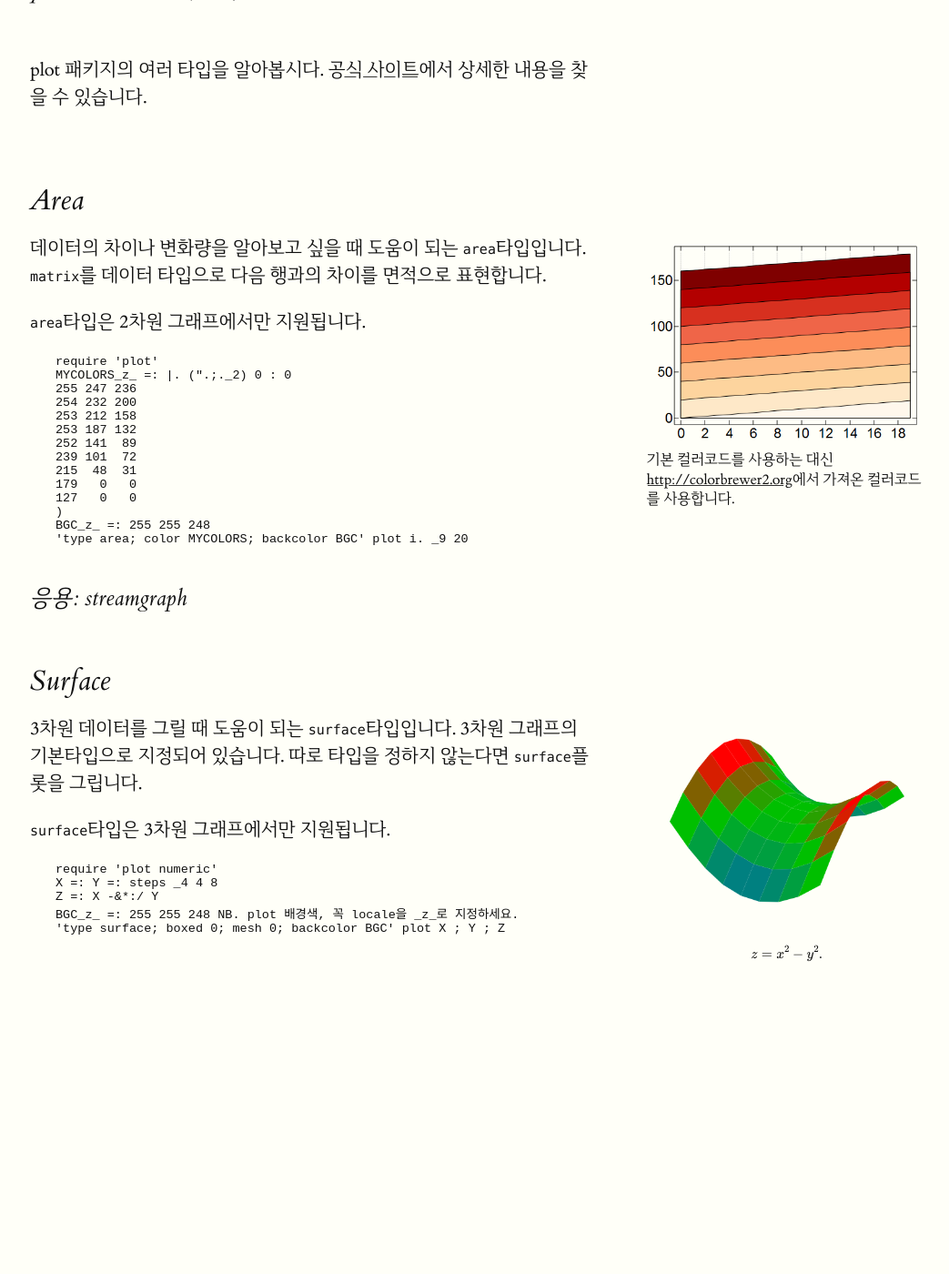
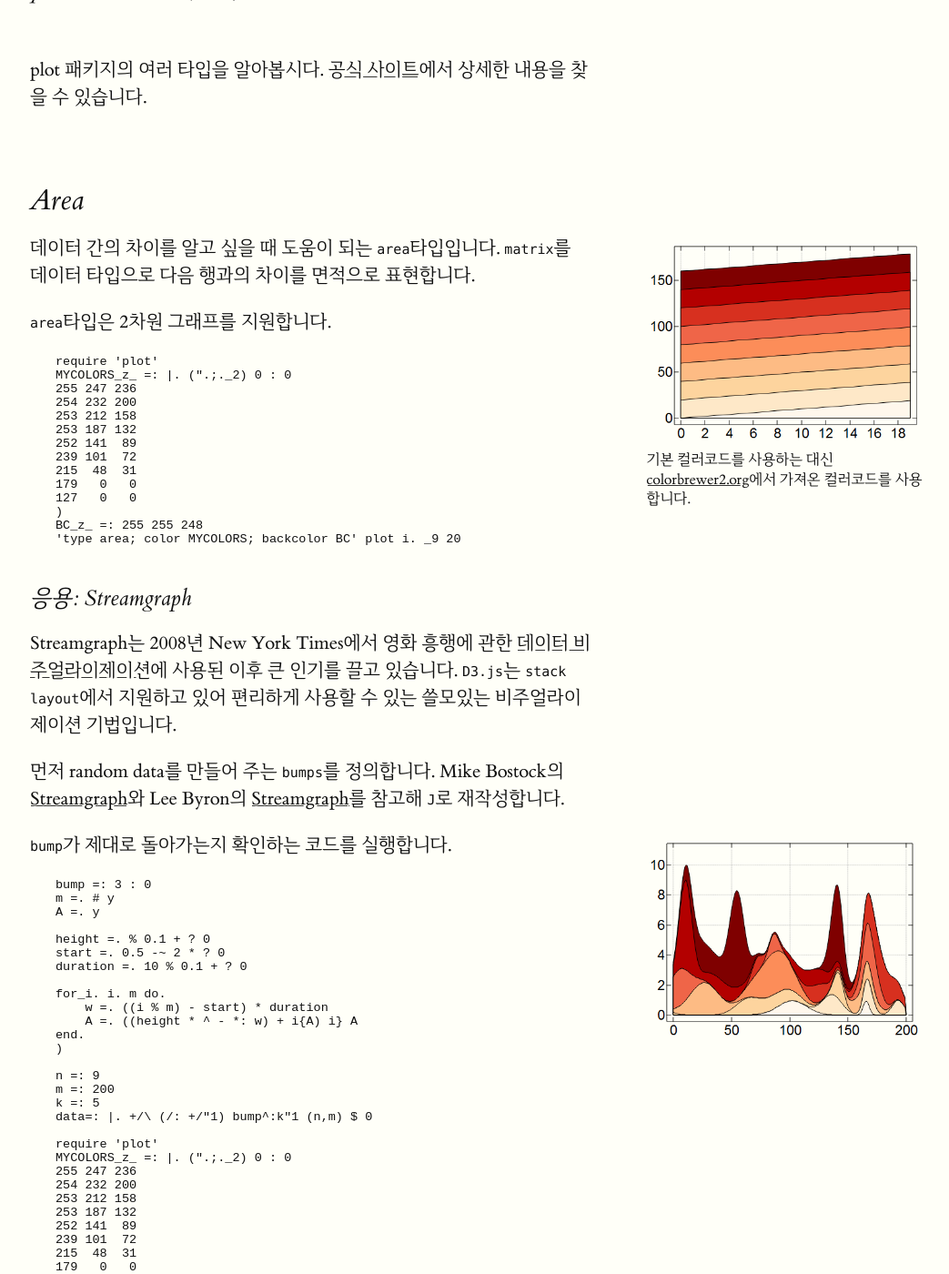
Before and after one commit to toolofthought/toolofthought.github.io, a Jekyll site: the page built from _posts/jlang/plot/2017-03-16-types.html, in a window 1280 px wide and 1400 px high, scrolled down 239 px. Shown: the whole window at 91% size, without its empty margins (127-1170 px from the left). Built offline with Jekyll 4.4.1, drawn with Linux system fonts in a browser that asks for light colours; formulas are drawn with MathJax 3; before the commit the page ends 1394 px from its top, so only the background shows below that; some of the changed text lies outside the part shown.

Commit message:
streamgraph basic 추가

```diff
--- a/_posts/jlang/plot/2017-03-16-types.html
+++ b/_posts/jlang/plot/2017-03-16-types.html
@@ -13,9 +13,9 @@ permalink: /:categories/:title/
 
 <section>
 	<h2>Area</h2>
-	<p><label for="area-basic-figure" class="margin-toggle">&#8853;</label><input type="checkbox" id="wire-basic-figure" class="margin-toggle"/><span class="marginnote"><img src="{{site.baseurl}}/assets/img/jlang/plot/area-basic.png"  alt="Image of Basic Area Plot"/>기본 컬러코드를 사용하는 대신 <a href="http://colorbrewer2.org/#type=sequential&scheme=OrRd&n=9">http://colorbrewer2.org</a>에서 가져온 컬러코드를 사용합니다.</span>데이터의 차이나 변화량을 알아보고 싶을 때 도움이 되는 <code>area</code>타입입니다. <code>matrix</code>를 데이터 타입으로 다음 행과의 차이를 면적으로 표현합니다.</p>
+	<p><label for="area-basic-figure" class="margin-toggle">&#8853;</label><input type="checkbox" id="wire-basic-figure" class="margin-toggle"/><span class="marginnote"><img src="{{site.baseurl}}/assets/img/jlang/plot/area-basic.png"  alt="Image of Basic Area Plot"/>기본 컬러코드를 사용하는 대신 <a href="http://colorbrewer2.org/#type=sequential&scheme=OrRd&n=9">colorbrewer2.org</a>에서 가져온 컬러코드를 사용합니다.</span>데이터 간의 차이를 알고 싶을 때 도움이 되는 <code>area</code>타입입니다. <code>matrix</code>를 데이터 타입으로 다음 행과의 차이를 면적으로 표현합니다.</p>
 
-	<p><code>area</code>타입은 2차원 그래프에서만 지원됩니다.</p>
+	<p><code>area</code>타입은 2차원 그래프를 지원합니다.</p>
 	<pre class="code">
 require 'plot'
 MYCOLORS_z_ =: |. (".;._2) 0 : 0
@@ -29,24 +29,69 @@ MYCOLORS_z_ =: |. (".;._2) 0 : 0
 179   0   0
 127   0   0
 )
-BGC_z_ =: 255 255 248
-'type area; color MYCOLORS; backcolor BGC' plot i. _9 20
+BC_z_ =: 255 255 248
+'type area; color MYCOLORS; backcolor BC' plot i. _9 20
 	</pre>
 
-	<h3>응용: streamgraph</h3>
+	<h3>응용: Streamgraph</h3>
+	<p>Streamgraph는 2008년 New York Times에서 영화 흥행에 관한 <a href="http://www.nytimes.com/interactive/2008/02/23/movies/20080223_REVENUE_GRAPHIC.html?_r=1&">데이터 비주얼라이제이션</a>에 사용된 이후 큰 인기를 끌고 있습니다. <code>D3.js</code>는 <code>stack layout</code>에서 지원하고 있어 편리하게 사용할 수 있는 쓸모있는 비주얼라이제이션 기법입니다.</p>
+
+	<p>먼저 random data를 만들어 주는 <code>bumps</code>를 정의합니다. Mike Bostock의 <a href="https://bl.ocks.org/mbostock/4060954">Streamgraph</a>와 Lee Byron의 <a href="https://github.com/leebyron/streamgraph/blob/master/LateOnsetDataSource.java">Streamgraph</a>를 참고해 <code>J</code>로 재작성합니다.</p>
+
+	<p><label for="area-streamgraph-basic-figure" class="margin-toggle">&#8853;</label><input type="checkbox" id="area-streamgraph-basic-figure" class="margin-toggle"/><span class="marginnote"><img src="{{site.baseurl}}/assets/img/jlang/plot/area-streamgraph-basic.png"  alt="Image of Basic Streamgraph"/></span><code>bump</code>가 제대로 돌아가는지 확인하는 코드를 실행합니다.</p>
+	<pre class="code">
+bump =: 3 : 0
+m =. # y
+A =. y
+
+height =. % 0.1 + ? 0
+start =. 0.5 -~ 2 * ? 0
+duration =. 10 % 0.1 + ? 0
+
+for_i. i. m do.
+    w =. ((i % m) - start) * duration
+    A =. ((height * ^ - *: w) + i{A) i} A
+end.
+)
+
+n =: 9
+m =: 200
+k =: 5
+data=: |. +/\ (/: +/"1) bump^:k"1 (n,m) $ 0
+
+require 'plot'
+MYCOLORS_z_ =: |. (".;._2) 0 : 0
+255 247 236
+254 232 200
+253 212 158
+253 187 132
+252 141  89
+239 101  72
+215  48  31
+179   0   0
+127   0   0
+)
+BC_z_ =: 255 255 248
+
+'type area; color MYCOLORS; backcolor BC' plot data
+	</pre>
+
+	<p>Streamgraph는 여러가지 layout을 제공하는데 가장 많이 쓰이는 <code>wiggle</code> 레이아웃을 추가로 적용해 보겠습니다. <code>wiggle</code>의 기본아이디어는 </p>
+
+
 </section>
 
 <section>
 	<h2>Surface</h2>
 	<p><label for="surface-figure" class="margin-toggle">&#8853;</label><input type="checkbox" id="surface-figure" class="margin-toggle"/><span class="marginnote"><img src="{{site.baseurl}}/assets/img/jlang/plot/surface.png"  alt="Image of Surface Plot"/>$$ z = x^2 - y^2. $$</span>3차원 데이터를 그릴 때 도움이 되는 <code>surface</code>타입입니다. 3차원 그래프의 기본타입으로 지정되어 있습니다. 따로 타입을 정하지 않는다면 <code>surface</code>플롯을 그립니다.</p>
 
-	<p><code>surface</code>타입은 3차원 그래프에서만 지원됩니다.</p>
+	<p><code>surface</code>타입은 3차원 그래프를 지원됩니다.</p>
 
 	<pre class="code">
 require 'plot numeric'
 X =: Y =: steps _4 4 8
 Z =: X -&*:/ Y
-BGC_z_ =: 255 255 248 NB. plot 배경색, 꼭 locale을 _z_로 지정하세요.
-'type surface; boxed 0; mesh 0; backcolor BGC' plot X ; Y ; Z
+BC_z_ =: 255 255 248 NB. plot 배경색, 꼭 locale을 _z_로 지정하세요.
+'type surface; boxed 0; mesh 0; backcolor BC' plot X ; Y ; Z
 	</pre>
 </section>
```
Also changed, not shown: assets/img/jlang/plot/area-streamgraph-basic.png (added).
